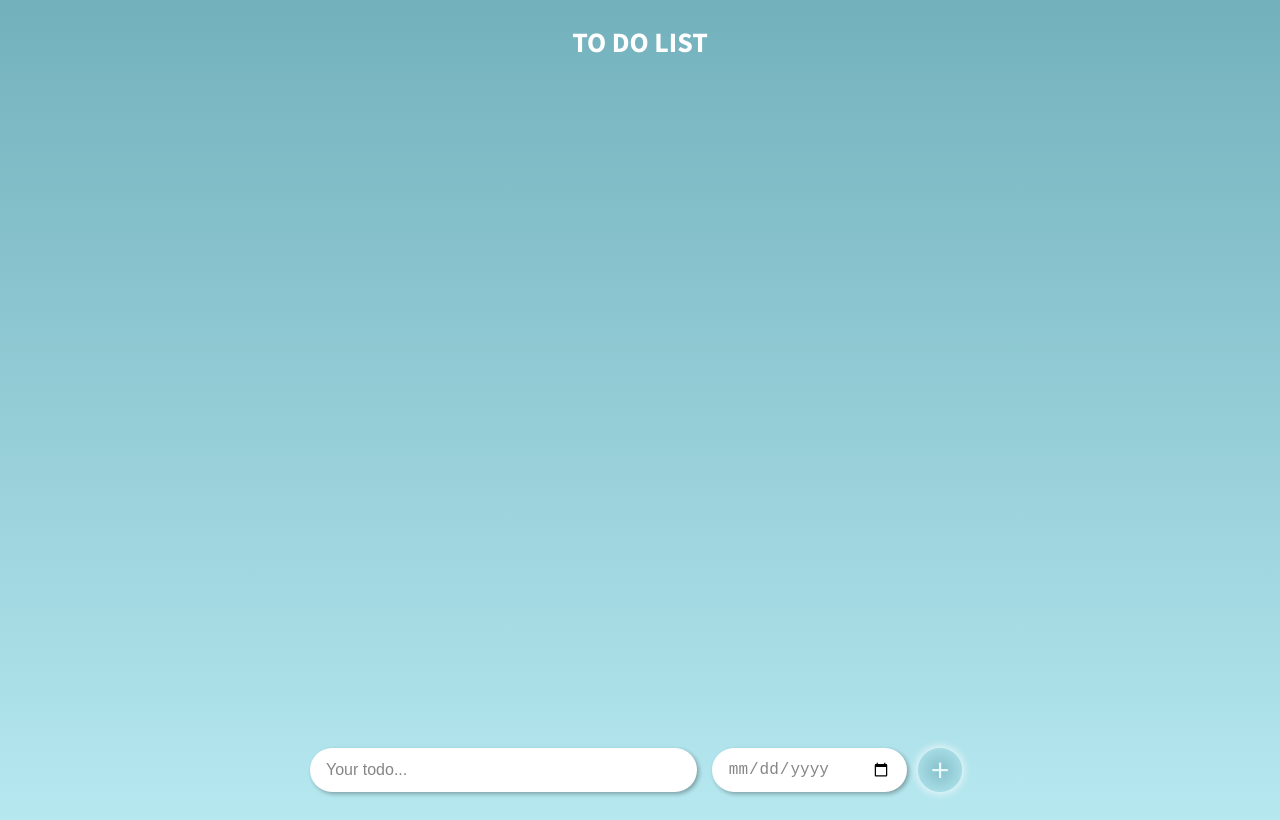
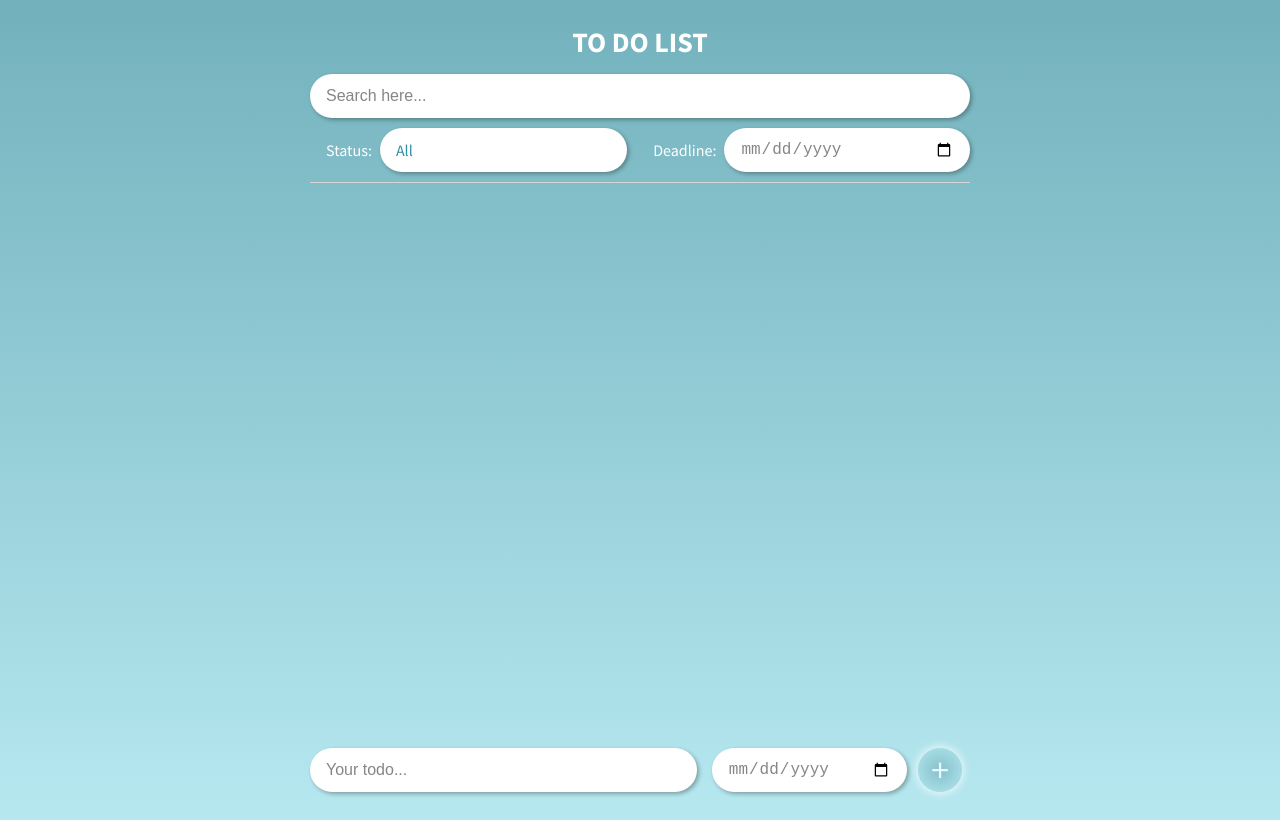
Before and after one commit to NovaFastCoding/fe-nuxtjs-3-todolist, a Nuxt app: page / in a window 1280 px wide. Built offline with nearby package versions, Linux system fonts and the light colour scheme.

Commit message:
UI filters and search components

```diff
--- a/app.vue
+++ b/app.vue
@@ -2,6 +2,10 @@
 	<div class="wrapper">
 		<div class="content">
 			<HeaderComponent />
+			<div class="filtersAndSearch">
+				<Search />
+				<Filters />
+			</div>
 			<AddTodo />
 		</div>
 	</div>
@@ -11,12 +15,16 @@
 import { defineComponent } from 'vue';
 import AddTodo from './src/components/addTodo/index.vue';
 import HeaderComponent from './src/components/headerComponent/index.vue';
+import Search from './src/components/search/index.vue';
+import Filters from './src/components/filters/index.vue';
 
 export default defineComponent({
 	name: 'App',
 	components: {
 		AddTodo,
 		HeaderComponent,
+		Search,
+		Filters,
 	},
 });
 </script>
--- /dev/null
+++ b/src/components/filters/index.scss
@@ -0,0 +1,116 @@
+.filters {
+	--item-filters-width: 48%;
+	--item-padding: calc(var(--default-height) / 2 - 6px);
+	display: flex;
+	align-items: center;
+	justify-content: space-between;
+	width: 100%;
+	height: var(--default-height);
+	gap: calc(var(--default-gap));
+
+	& .status {
+		height: inherit;
+		display: flex;
+		width: var(--item-filters-width);
+		padding-left: var(--item-padding);
+		position: relative;
+
+		& .currentStatus {
+			display: flex;
+			align-items: center;
+			justify-content: space-between;
+			padding: 0 var(--item-padding);
+			flex: 1;
+			background: var(--white-color);
+			border-radius: calc(var(--default-height) / 2);
+			box-shadow: var(--item-todo-shadow);
+
+			& p {
+				color: var(--text-color);
+			}
+
+			& .mdArrowdropdownOutlined {
+				color: var(--text-color);
+				scale: var(--scale-dropdown-icon);
+				opacity: var(--default-decreased-opacity);
+
+				&:hover {
+					cursor: pointer;
+					opacity: var(--default-opacity);
+				}
+			}
+		}
+
+		& .otherStatuses {
+			background: var(--white-color);
+			height: auto;
+			width: var(--other-statuses-width);
+			position: absolute;
+			top: 100%;
+			right: var(--item-padding);
+			padding: var(--padding-default);
+			box-shadow: var(--item-todo-shadow);
+			border-radius: var(--border-item-todo);
+
+			& .otherStatus {
+				height: var(--default-height);
+				border-bottom: 1px solid var(--border-color);
+
+				&:last-child {
+					border: none;
+				}
+
+				&:hover {
+					cursor: pointer;
+					background-color: var(--text-color);
+				}
+
+				& p {
+					line-height: var(--default-height);
+					color: var(--black-color);
+					padding-left: var(--padding-default);
+
+					&:hover {
+						color: var(--white-color);
+					}
+				}
+			}
+		}
+	}
+
+	& .deadline {
+		width: var(--item-filters-width);
+		height: inherit;
+		display: flex;
+
+		& input {
+			flex: 1;
+			min-width: var(--min-width-input-date);
+		}
+	}
+}
+
+p {
+	line-height: var(--default-height);
+	margin-right: var(--distance-margin-to-next-item);
+}
+
+.filterBy {
+	color: var(--white-color);
+}
+
+input[type='date'].changed {
+	color: var(--text-color);
+}
+
+@media (max-width: 595px) {
+	p.filterBy {
+		display: none;
+	}
+
+	.filters {
+		& .status {
+			padding-left: 0;
+		}
+	}
+}
--- /dev/null
+++ b/src/components/filters/index.vue
@@ -0,0 +1,43 @@
+<template>
+	<div class="filters">
+		<div class="status">
+			<p class="filterBy">Status:</p>
+			<div class="currentStatus">
+				<p>All</p>
+				<div class="iconDropdown">
+					<!-- <oh-vue-icon
+						name="md-arrowdropdown-outlined"
+						class="mdArrowdropdownOutlined"
+						@click="handleOpenOtherStatuses"
+					></oh-vue-icon> -->
+				</div>
+			</div>
+			<!-- <div class="otherStatuses" v-if="isOpenOtherStatuses" v-click-outside="handleClickOutsideOtherStatuses">
+				<div
+					class="otherStatus"
+					v-for="(status, index) in otherStatuses"
+					:key="index"
+					@click="handleChangeStatus(status)"
+				>
+					<p> {{ $t(status) }}</p>
+				</div>
+			</div> -->
+		</div>
+		<div class="deadline">
+			<!-- <p class="filterBy">{{ $t(textInTag.deadline) + symbol.colon }}</p> -->
+			<p class="filterBy">Deadline:</p>
+			<input type="date" />
+		</div>
+	</div>
+</template>
+<script lang="ts">
+import { defineComponent } from 'vue';
+
+export default defineComponent({
+	name: 'filters',
+});
+</script>
+
+<style scoped>
+@import './index.scss';
+</style>
--- /dev/null
+++ b/src/components/search/index.scss
@@ -0,0 +1,14 @@
+.search {
+	--right-clear-icon: calc(var(--default-height) / 2);
+	height: var(--default-height);
+	width: 100%;
+	position: relative;
+	border-radius: calc(var(--default-height) / 2);
+	display: flex;
+	align-items: center;
+
+	& input {
+		width: 100%;
+		padding-right: var(--default-height);
+	}
+}
--- /dev/null
+++ b/src/components/search/index.vue
@@ -0,0 +1,17 @@
+<template>
+	<div class="search">
+		<input type="text" placeholder="Search here..." />
+	</div>
+</template>
+
+<script lang="ts">
+import { defineComponent } from 'vue';
+
+export default defineComponent({
+	name: 'search',
+});
+</script>
+
+<style scoped>
+@import './index.scss';
+</style>
```
